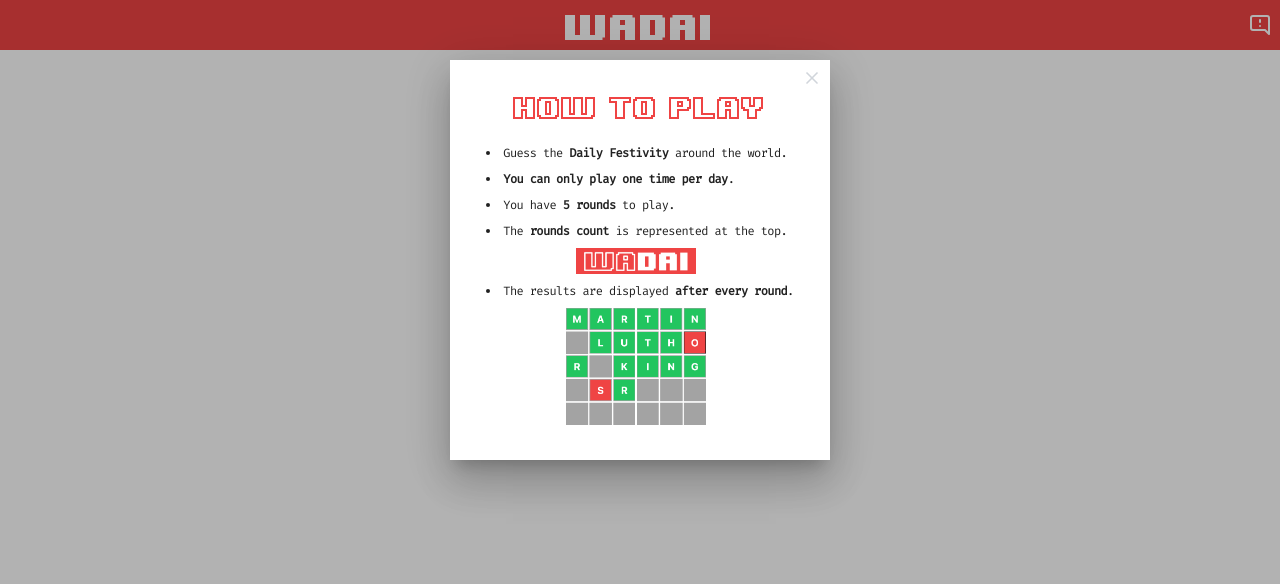
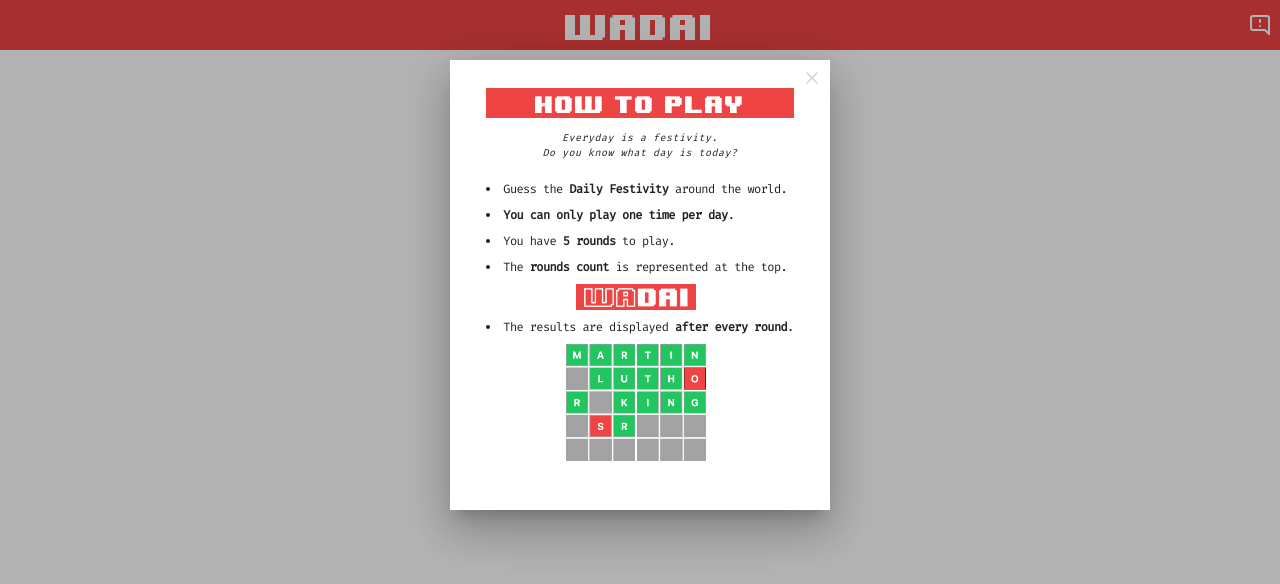
Before and after one commit to elsergiovera/wadai, a React (Vite) app: page / in a window 1280 px wide. Shown: the top 584 px of the page. Built offline with nearby package versions, Linux system fonts and the light colour scheme; no server answers.

Commit message:
fixed HowToPlay UI

```diff
--- a/src/components/HowToPlay.tsx
+++ b/src/components/HowToPlay.tsx
@@ -30,8 +30,8 @@ const HowToPlay: React.FC<HowToProps> = ({ isOpen, handleToggle }) => {
                sx: {
                   width: '380px',
                   minWidth: '380px',
-                  height: '400px',
-                  minHeight: '400px',
+                  height: '450px',
+                  minHeight: '450px',
                   maxWidth: 'none',
                   maxHeight: 'none',
                   margin: '60px 0 0',
@@ -44,9 +44,13 @@ const HowToPlay: React.FC<HowToProps> = ({ isOpen, handleToggle }) => {
             <XIcon className='w-5 h-5 text-gray-300 cursor-pointer' onClick={handleToggle} />
          </div>
          <div className='flex justify-center place-content-center overflow-hidden'>
-            <div className='grid grid-col gap-5'>
-               <div className='font-title text-center outlined-text-reverse text-[24px]'>HOW TO PLAY</div>
-               <ul className='list-disc list-inside font-text text-[12px] tracking-tighter whitespace-nowrap space-y-2'>
+            <div className='grid grid-col gap-3'>
+               <div className='font-title text-center text-white bg-red-500 text-[20px]'>HOW TO PLAY</div>
+               <div className='font-text italic tracking-wider text-center text-[10px]'>
+                  Everyday is a festivity.<br />
+                  Do you know what day is today?
+               </div>
+               <ul className='list-disc list-inside font-text text-[12px] tracking-tighter whitespace-nowrap space-y-2 pt-2'>
                   <li>
                      Guess the <strong>Daily Festivity</strong> around the world.
                   </li>
```
